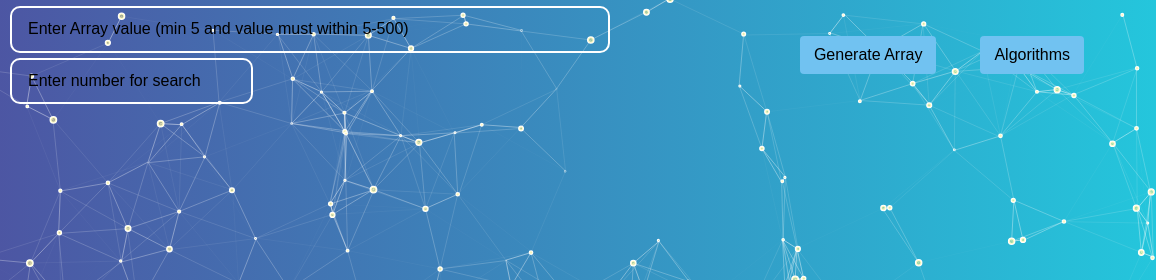
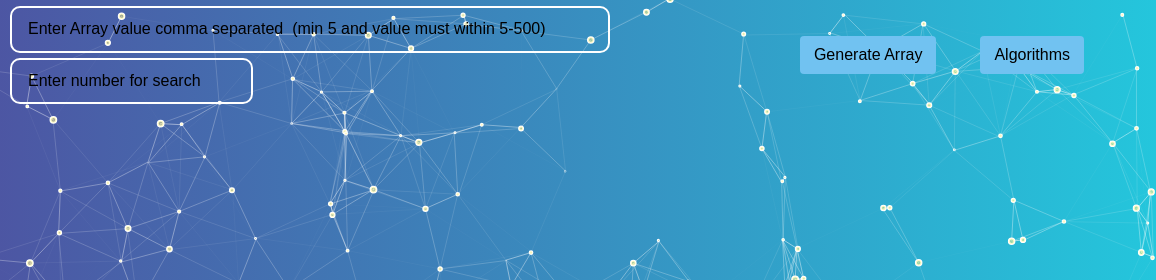
Before and after one commit to AKmahim/Algorithm-visualizer-vanillajs, a website with bundled scripts: page index.html in a window 1280 px wide. Shown: the top 280 px of the page, 124-1280 px from the left. Built offline with nearby package versions, Linux system fonts and the light colour scheme; animation ran at ten frames a second.

Commit message:
edit input value text

```diff
--- a/index.html
+++ b/index.html
@@ -47,7 +47,7 @@
                             type="text"
                             id="dataset-size"
                             class="ipt"
-                            placeholder="Enter Array value (min 5 and value must within 5-500)"
+                            placeholder="Enter Array value comma separated  (min 5 and value must within 5-500)"
                             onblur="handleDatasetSizeChange()"
                         />
                         <input
```
